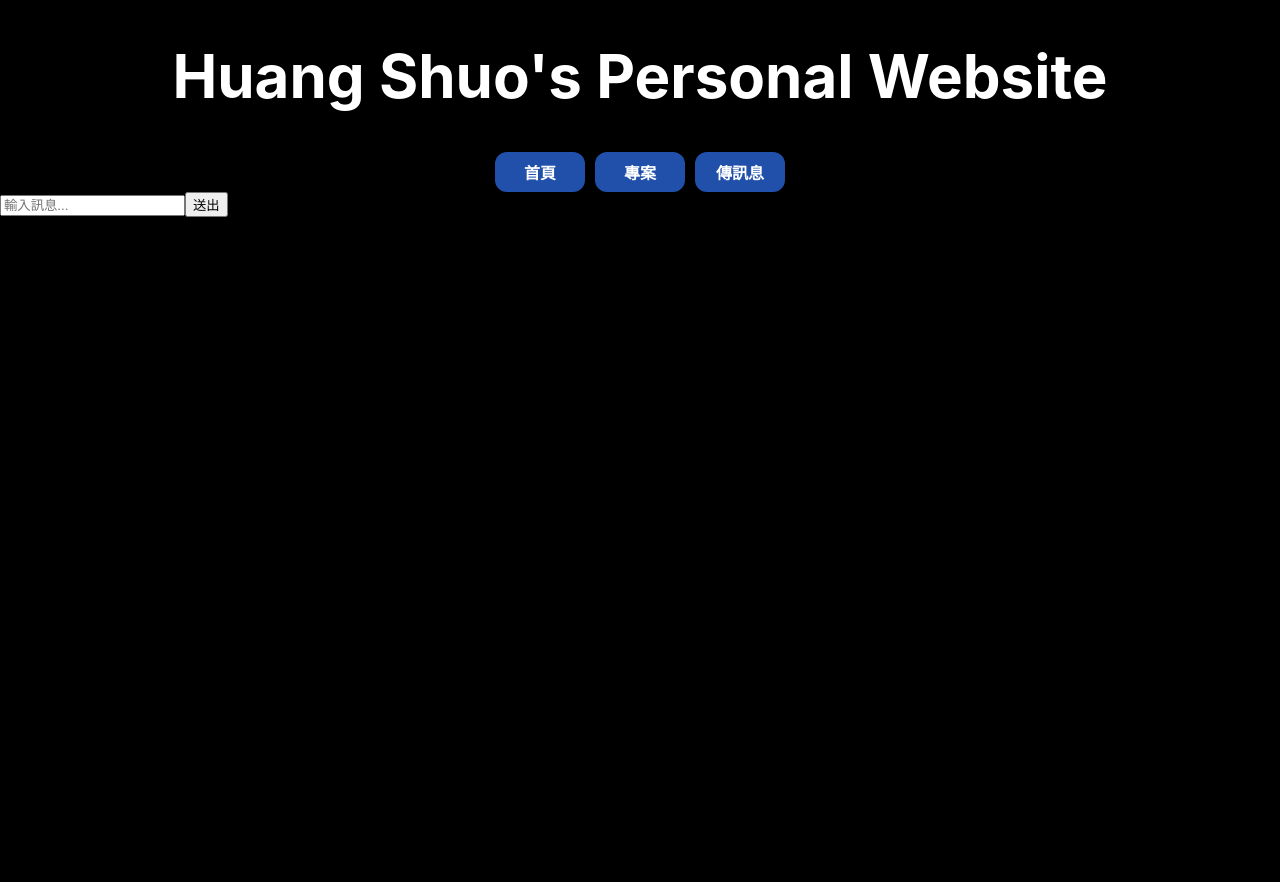
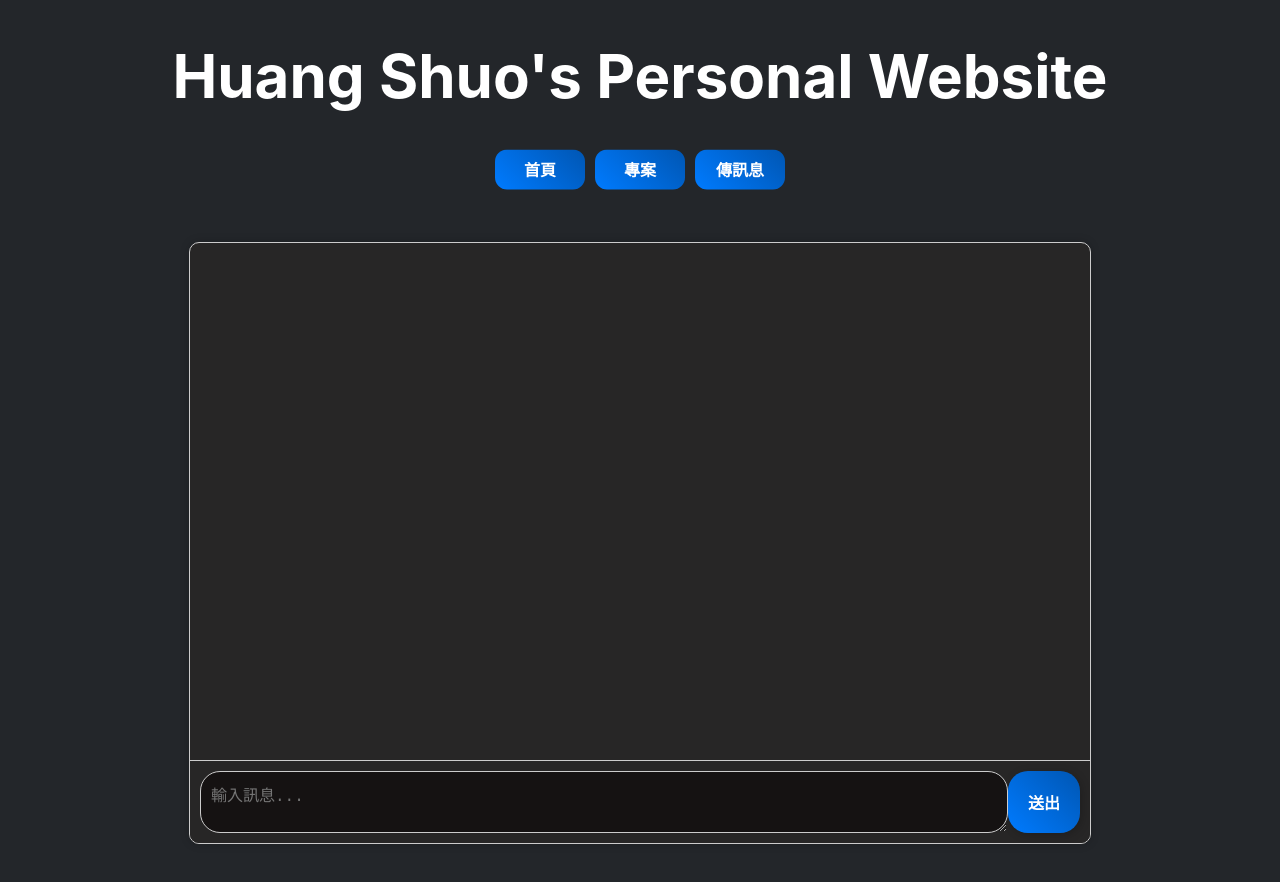
Before and after one commit to F64116045/Personal_Website, a React (Create React App) app: page /chat in a window 1280 px wide. Shown: the top 882 px of the page. Before the commit the page ends 800 px from the top, so only its background shows below. Built offline with nearby package versions, Linux system fonts and the light colour scheme.

Commit message:
adding css

```diff
--- a/src/App.css
+++ b/src/App.css
@@ -1,7 +1,13 @@
 body {
-  background-color: black; /* 更接近黑色的深藍色 */
-  color: white; /* 文字顏色改為白色 */
+  background-color: black; /* 黑色背景 */
+  color: white; /* 文字顏色為白色 */
+  animation: gradientAnimation 20s ease infinite;
+  height: 100vh;
+  margin: 0;
+  position: relative;  /* 確保 body 元素不會影響粒子顯示 */
+  z-index: 1; /* 設置較高的 z-index */
 }
+
 
 .head {
   display: flex;
@@ -31,7 +37,7 @@ body {
   justify-content: center;
   width: 50px;
   height: 20px;
-  background-color: rgb(32, 80, 169); /* 藍色背景 */
+  background: linear-gradient(45deg, #007bff, #0056b3);
   color: white;
   font-weight: bold;
   padding: 10px 20px;
@@ -40,9 +46,43 @@ body {
   border-radius: 12px;
   font-size: 16px;
   transition: background-color 0.3s; /* 鼠標懸停過渡效果 */
+  animation: floating 3s ease-in-out infinite;
 }
 
 /* 鼠標懸停效果 */
 .nav-button:hover {
-  background-color: blue; /* 當鼠標懸停時變成深藍色 */
+  background: blue;
+  transform: scale(1.07);
+  animation: none; /* 移除浮動動畫，避免影響 hover */
 }
+
+.nav-button:active{
+  transform: scale(0.9);
+}
+
+
+/* 定義動畫 */
+@keyframes gradientAnimation {
+  0% {
+    background: black;
+  }
+  50% {
+    background: rgb(41, 45, 50);
+  }
+  100% {
+    background: rgb(2, 3, 3);
+  }
+}
+
+
+@keyframes floating {
+  0% {
+    transform: translateY(0px);
+  }
+  50% {
+    transform: translateY(-10px);
+  }
+  100% {
+    transform: translateY(0px);
+  }
+}
--- a/src/App.js
+++ b/src/App.js
@@ -1,6 +1,7 @@
 import logo from './logo.svg';
 import './App.css';
 import bimg from './img/bimg.webp';
+import ParticleBackground from './pages/ParticlesBackground';
 
 
 import { BrowserRouter as Router, Routes, Route, Link } from "react-router-dom";
--- /dev/null
+++ b/src/pages/Chatroom.css
@@ -0,0 +1,77 @@
+.chatroom {
+    width: 900px; /* 固定寬度 */
+    height: 600px; /* 固定高度 */
+    display: flex;
+    flex-direction: column;
+    border: 1px solid #ccc;
+    border-radius: 10px;
+    background: rgb(39, 38, 38);
+    position: fixed; /* 讓聊天室像浮動視窗 */
+    box-shadow: 0px 0px 10px rgba(0, 0, 0, 0.2);
+    overflow: hidden; /* 避免內容溢出 */
+    margin-top: 50px;
+  }
+
+  .messages-container {
+    flex: 1; /* 讓訊息區自動填滿 */
+    overflow-y: auto; /* 訊息超過時可以滾動 */
+    padding: 10px;
+    max-height: 400px; /* 限制訊息區最大高度 */
+    color:white;
+  }
+
+  .input-container {
+    display: flex;
+    padding: 10px;
+    background: rgb(39, 38, 38);
+    border-top: 1px solid #ccc;
+    position: sticky;
+    bottom: 0; /* 確保它固定在 chatroom 的底部 */
+    margin-top: 100px;
+  }
+
+  .inputbox {
+    flex: 1; /* 讓輸入框填滿容器 */
+    height: 40px;
+    font-size: 16px;
+    color: white;
+    background-color: rgb(21, 18, 18);
+    border: 1px solid #ccc;
+    border-radius: 20px;
+    padding: 10px;
+    outline: none;
+    backdrop-filter: blur(10px);
+}
+
+.text-right{
+    text-align: right;
+}
+
+.container{
+    display: flex;
+    flex-direction: column;
+    align-items: center;
+}
+
+.send-button {
+    padding: 10px 20px; /* 內邊距 */
+    background: linear-gradient(45deg, #007bff, #0056b3); /* 漸層背景 */
+    color: white; /* 文字顏色 */
+    font-size: 16px; /* 字體大小 */
+    font-weight: bold; /* 字體加粗 */
+    border: none; /* 移除邊框 */
+    border-radius: 20px; /* 圓角 */
+    cursor: pointer; /* 滑鼠變成手指 */
+    transition: all 0.3s ease-in-out; /* 過渡效果 */
+    box-shadow: 2px 2px 10px rgba(0, 0, 0, 0.2); /* 陰影效果 */
+  }
+
+  .send-button:hover {
+    background: linear-gradient(45deg, #0056b3, #003f7f); /* 懸停時的顏色 */
+    transform: scale(1.05); /* 變大一點點 */
+  }
+
+  .send-button:active {
+    transform: scale(0.95); /* 點擊時縮小 */
+    box-shadow: 1px 1px 5px rgba(0, 0, 0, 0.3);
+  }
--- a/src/pages/Chatroom.jsx
+++ b/src/pages/Chatroom.jsx
@@ -1,4 +1,6 @@
 import React, { useState } from "react";
+import { useEffect, useRef } from 'react';
+import './Chatroom.css';
 
 const Chatroom = () => {
   const [messages, setMessages] = useState([]);
@@ -16,31 +18,48 @@ const Chatroom = () => {
     setInput(""); // 清空輸入框
   };
 
+  const messagesEndRef = useRef(null); // 創建一個引用來追蹤訊息區底部
+
+  useEffect(() => {
+    // 每當訊息變動，滾動到底部
+    messagesEndRef.current?.scrollIntoView({ behavior: "smooth" });
+  }, [messages]); // 當 messages 改變時觸發
+
   return (
-    <div >
-      <div >
+    <div className="container">
+      <div className="chatroom">
+        {/* 訊息列表 */}
+        <div className="messages-container">
           {messages.map((msg, index) => (
             <div key={index} className={`p-2 ${msg.sender === "user" ? "text-right" : "text-left"}`}>
-            <span>{msg.text}</span>
+              <span
+                dangerouslySetInnerHTML={{
+                  __html: msg.text.replace(/\n/g, "<br/>") /* 替換換行符號為 <br> */
+                }}
+              ></span>
             </div>
           ))}
-      </div>
+          <div ref={messagesEndRef} />
+        </div >
+
 
         {/* 輸入框 */}
-      <div className="flex p-2">
-        <input
+        <div className="input-container">
+          <textarea
             type="text"
-          className="flex-1 border rounded p-2"
+            className="inputbox"
             value={input}
             onChange={handleInputChange}
             placeholder="輸入訊息..."
           />
-        <button onClick={handleSendMessage}>
+          <button className="send-button" onClick={handleSendMessage}>
             送出
           </button>
         </div>
       </div>
+    </div>
   );
+
 };
 
 export default Chatroom;
--- /dev/null
+++ b/src/pages/ParticlesBackground.jsx
@@ -0,0 +1,37 @@
+import Particles from "react-tsparticles";
+
+export default function ParticleBackground() {
+  return (
+    <div
+      style={{
+        position: 'absolute',
+        top: 0,
+        left: 0,
+        width: '100%',
+        height: '100%',
+        zIndex: -1, // 確保背景在最底層
+      }}
+    >
+      <Particles
+        options={{
+          particles: {
+            number: {
+              value: 100,
+              density: {
+                enable: true,
+                value_area: 800,
+              },
+            },
+            size: {
+              value: 3,
+            },
+            move: {
+              enable: true,
+              speed: 2,
+            },
+          },
+        }}
+      />
+    </div>
+  );
+}
```
Also changed, not shown: package.json (+10 -0 lines), 1 other file (tests, documents, lock files or other folders). Lines whose indentation alone changed are shown as unchanged.
